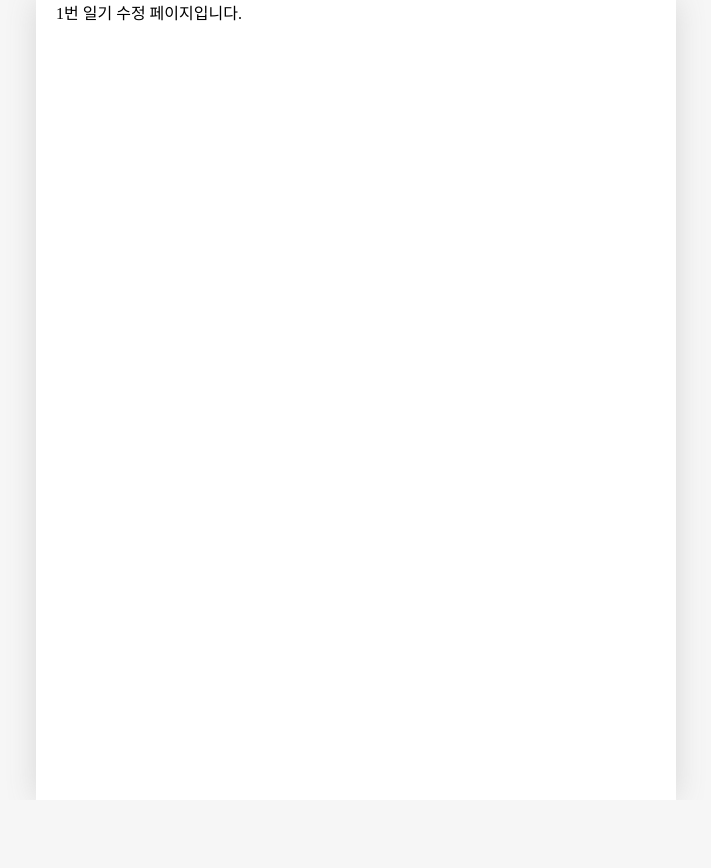
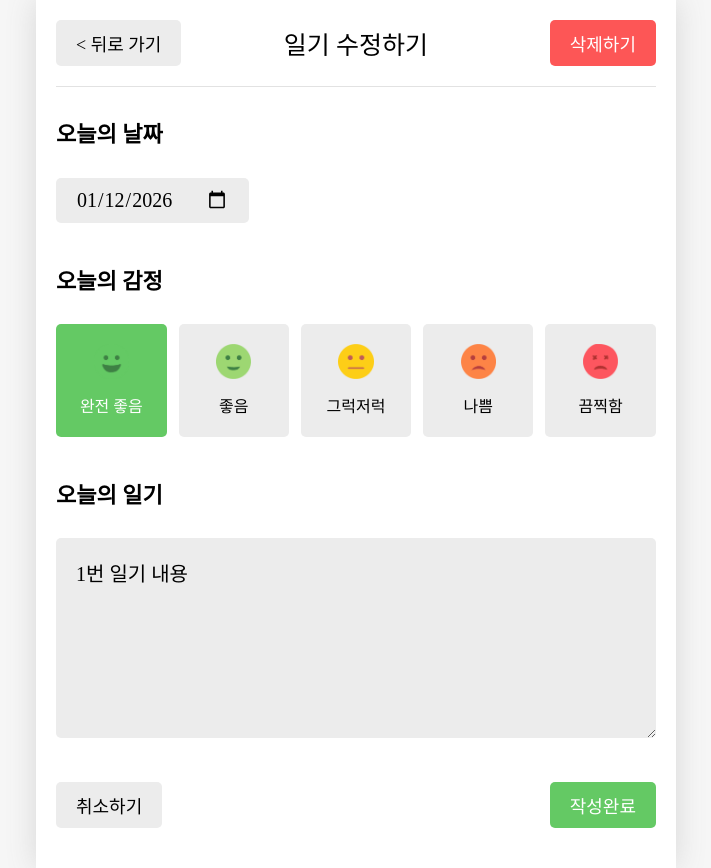
Before and after one commit to SonMinSeock/inflearn-react, a React (Vite) app in the folder section12/: page /edit/1 in a window 1280 px wide. Shown: the whole page, without its empty margins (284-995 px from the left). Before the commit the page ends 800 px from the top, so only its background shows below. Built offline with nearby package versions, Linux system fonts and the light colour scheme; a web font is replaced by a local one.

Commit message:
섹션 13. Edit 페이지 구현하기

```diff
--- a/section12/src/components/Button.css
+++ b/section12/src/components/Button.css
@@ -15,4 +15,5 @@
 
 .Button_NEGATIVE {
   background-color: rgb(253, 86, 86);
+  color: white;
 }
--- a/section12/src/components/Editor.jsx
+++ b/section12/src/components/Editor.jsx
@@ -28,11 +28,20 @@ const emotionList = [
   },
 ];
 
-export default function Editor({ onSubmit }) {
-  const [input, setInput] = useState({
-    createdDate: new Date(),
-    emotionId: 1,
-    content: '',
+export default function Editor({ initData, onSubmit }) {
+  const [input, setInput] = useState(() => {
+    if (initData) {
+      return {
+        ...initData,
+        createdDate: new Date(Number(initData.createdDate)),
+      };
+    } else {
+      return {
+        createdDate: new Date(),
+        emotionId: 1,
+        content: '',
+      };
+    }
   }); // 사용자가 입력한 데이터
 
   const nav = useNavigate();
--- a/section12/src/pages/Edit.jsx
+++ b/section12/src/pages/Edit.jsx
@@ -1,6 +1,58 @@
-import { useParams } from 'react-router-dom';
+import { replace, useNavigate, useParams } from 'react-router-dom';
+import Header from '../components/Header';
+import Button from '../components/Button';
+import Editor from '../components/Editor';
+import { useContext, useEffect, useState } from 'react';
+import { DiaryDispatchContext, DiaryStateContext } from '../App';
 
 export default function Edit() {
   const { id } = useParams();
-  return <div>{id}번 일기 수정 페이지입니다.</div>;
+  const nav = useNavigate();
+  const { onUpdate, onDelete } = useContext(DiaryDispatchContext);
+  const data = useContext(DiaryStateContext);
+  const [currentDiaryItem, setCurrentDiaryItem] = useState(() => {
+    // 해당 일기장을 찾는 로직
+    const item = data.find((item) => String(item.id) === String(id));
+    // 해당 일기장 있으면 일기장 데아터로 초기 상태값으로 할당, 없으면 null로 할당
+    return item ?? null;
+  });
+
+  // 삭제하기 이벤트 핸들러
+  const onClickDelete = () => {
+    // 윈도우 팝업창
+    if (window.confirm('일기를 정말 삭제할까요? 다시 복구되지 않아요!')) {
+      // 일기 삭제 로직
+      onDelete(id);
+      nav('/', { replace: true });
+    }
+  };
+
+  // 수정하기 이벤트 핸들러
+  const onSubmit = (input) => {
+    if (window.confirm('일기를 정말 수정할까요?')) {
+      onUpdate(id, input.createdDate.getTime(), input.emotionId, input.content);
+      nav('/', { replace: true });
+    }
+  };
+
+  useEffect(() => {
+    // 해당 일기장이 있으면 아래 있는 로직들 (해당 일기장 찾는 로직) 수행 안함.
+    if (!currentDiaryItem) {
+      window.alert('존재하지 않는 일기입니다.');
+      // navigate 기능은 컴포넌트들이 다 마운트 하고 난뒤 수행한다. 즉 UI 다 그려져야 수행한다.
+      nav('/', { replace: true });
+      return;
+    }
+  }, [currentDiaryItem, nav]);
+
+  return (
+    <div>
+      <Header
+        title={'일기 수정하기'}
+        leftChild={<Button text={'< 뒤로 가기'} onClick={() => nav(-1)} />}
+        rightChild={<Button type={'NEGATIVE'} text={'삭제하기'} onClick={onClickDelete} />}
+      />
+      <Editor initData={currentDiaryItem} onSubmit={onSubmit} />
+    </div>
+  );
 }
```
